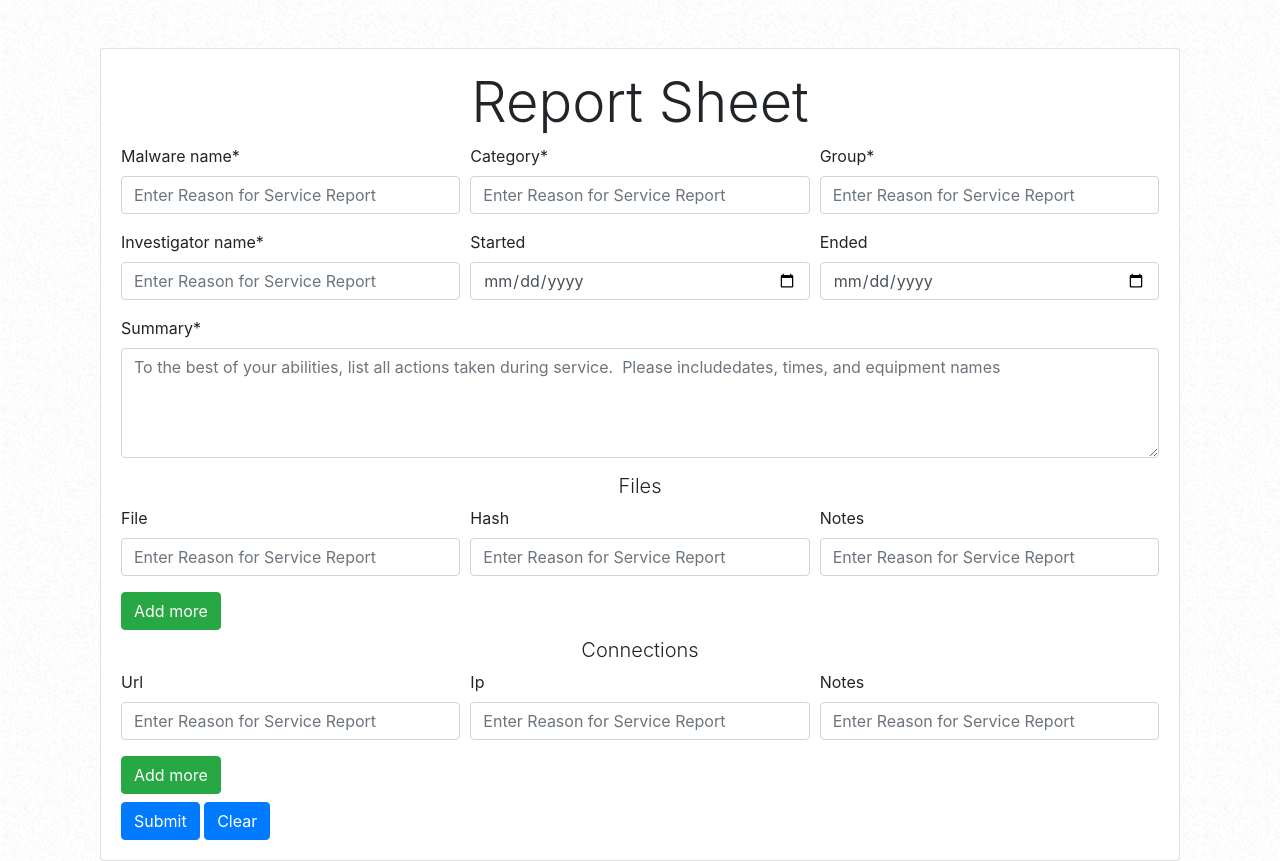
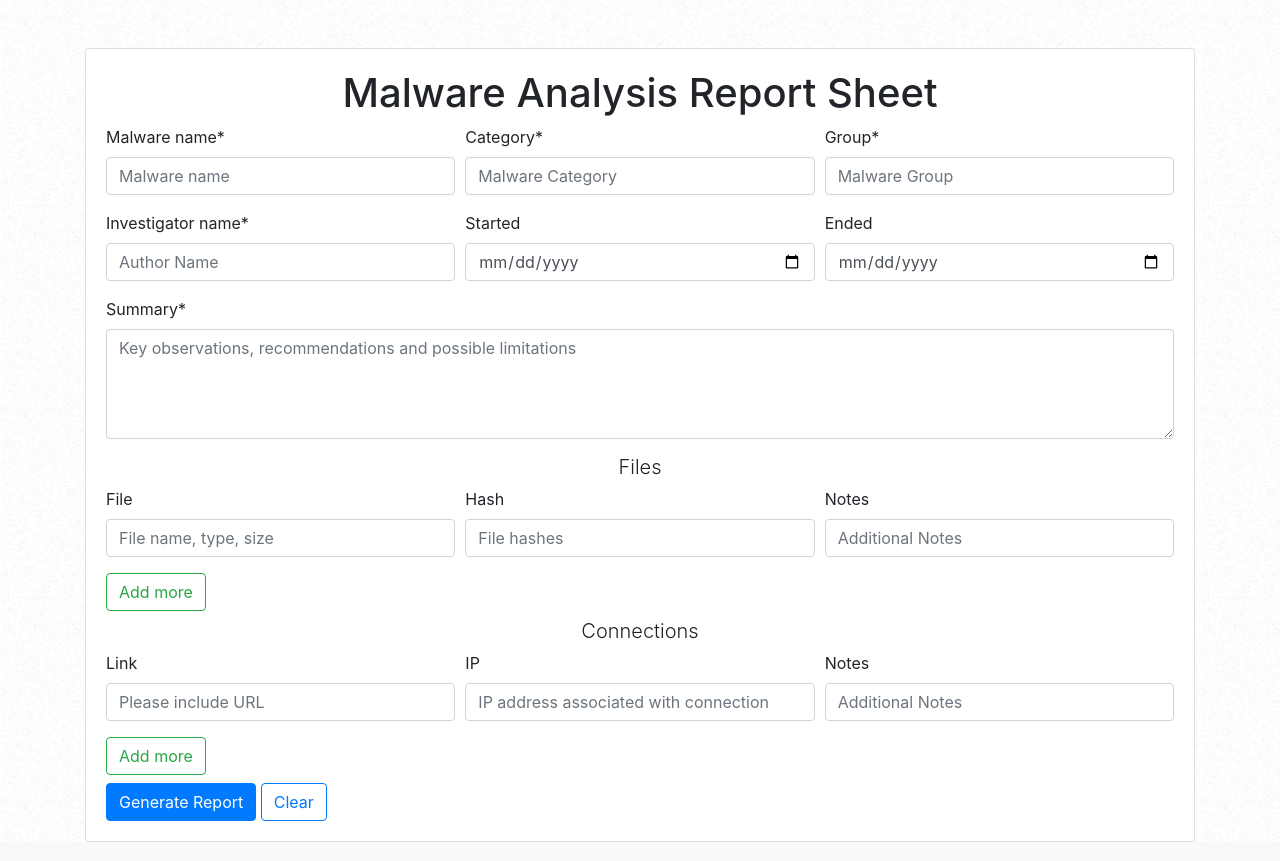
Before and after one commit to Jam-Iko/pseudonymization-form-django, a Django app: page /create/ in a window 1280 px wide. Shown: the part 48-909 px from the top of the page. Run offline with Django 3.2, Linux system fonts and the light colour scheme; data that the repository does not hold is empty; parts of the project's set-up code (start-up, migrations or seed data) failed here and were passed over; some libraries are stand-ins or nearby versions.

Commit message:
Working version

```diff
--- a/app/report/forms.py
+++ b/app/report/forms.py
@@ -9,7 +9,7 @@ from django.utils import timezone
 
 class ReportCreateForm(forms.ModelForm):
     url = "create-report-view"
-    title = "Report Sheet"
+    title = "Malware Analysis Report Sheet"
 
     class Meta:
         model = ReportModel
@@ -25,19 +25,19 @@ class ReportCreateForm(forms.ModelForm):
         widgets = {
             'malware_name': forms.TextInput(attrs={
                 'class': 'form-control',
-                'placeholder': 'Enter Reason for Service Report'
+                'placeholder': 'Malware name'
             }),
             'category': forms.TextInput(attrs={
                 'class': 'form-control',
-                'placeholder': 'Enter Reason for Service Report'
+                'placeholder': 'Malware Category'
             }),
             'group': forms.TextInput(attrs={
                 'class': 'form-control',
-                'placeholder': 'Enter Reason for Service Report'
+                'placeholder': 'Malware Group'
             }),
             'investigator_name': forms.TextInput(attrs={
                 'class': 'form-control',
-                'placeholder': 'Enter Reason for Service Report'
+                'placeholder': 'Author Name'
             }),
             'started': forms.DateInput(attrs={
                 'type': 'date'
@@ -48,8 +48,7 @@ class ReportCreateForm(forms.ModelForm):
             'summary': forms.Textarea(attrs={
                 'rows':4,
                 'class': 'form-control',
-                'placeholder': 'To the best of your abilities, list all actions taken during service.  Please include'
-                'dates, times, and equipment names'}),
+                'placeholder': 'Key observations, recommendations and possible limitations'}),
         }
 
     def __init__(self, *args, **kwargs):
@@ -86,15 +85,15 @@ class ReportFilesForm(forms.ModelForm):
         widgets = {
             'file': forms.TextInput(attrs={
                 'class': 'form-control',
-                'placeholder': 'Enter Reason for Service Report'
+                'placeholder': 'File name, type, size'
             }),
             'hash': forms.TextInput(attrs={
                 'class': 'form-control',
-                'placeholder': 'Enter Reason for Service Report'
+                'placeholder': 'File hashes'
             }),
             'notes': forms.TextInput(attrs={
                 'class': 'form-control',
-                'placeholder': 'Enter Reason for Service Report'
+                'placeholder': 'Additional Notes'
             })
         }
 
@@ -125,17 +124,22 @@ class ReportConnectionsForm(forms.ModelForm):
         ]
         widgets = {
             'url': forms.URLInput(attrs={
+                'lable': 'Link',
                 'class': 'form-control',
-                'placeholder': 'Enter Reason for Service Report'
+                'placeholder': 'Please include URL'
             }),
             'ip': forms.TextInput(attrs={
                 'class': 'form-control',
-                'placeholder': 'Enter Reason for Service Report'
+                'placeholder': 'IP address associated with connection'
             }),
             'notes': forms.TextInput(attrs={
                 'class': 'form-control',
-                'placeholder': 'Enter Reason for Service Report'
+                'placeholder': 'Additional Notes'
             })
+        }
+        labels = {
+            'url': 'Link',
+            'ip': 'IP'
         }
 
     def __init__(self, *args, **kwargs):
--- a/app/report/templates/report/forms/template.html
+++ b/app/report/templates/report/forms/template.html
@@ -35,8 +35,8 @@
       <tbody>
           <tr>
             <td>{{investigator_name}}</td>
-            <td>{{started.strftime('%Y-%m-%d')}}</td>
-            <td>{{ended.strftime('%Y-%m-%d')}}</td>
+            <td>{{started}}</td>
+            <td>{{ended}}</td>
           </tr>
       </tbody>
     </table>
--- a/app/report/templates/report/report-create.html
+++ b/app/report/templates/report/report-create.html
@@ -1,14 +1,14 @@
 {% extends 'report/base.html' %}
 {% load static %}
 
-{% block title %} {{ form.title }} {% endblock %}
+{% block title %} {{ report.title }} {% endblock %}
 
 {% block content %}
 
-<div class="container">
+
 <div class="card mt-5">
     <div class="card-body">
-            <h1 class="display-4 text-center">{{ report.title }}</h1>
+        <h1 class="text-center">{{ report.title }}</h1>
         <form method="post">
             {% csrf_token %}
             {% load crispy_forms_tags %}
@@ -21,7 +21,7 @@
                     {% crispy form %}
                 </div>
                 {% endfor %}
-                    <button id="add-file-form" type="button" class="btn btn-success mb-2">Add more</button>
+                <button id="add-file-form" type="button" class="btn btn-outline-success mb-2">Add more</button>
             </div>
             <h1 class="lead text-center"> Connections </h1>
             <div id="conns-form-container">
@@ -31,14 +31,14 @@
                     {% crispy form %}
                 </div>
                 {% endfor %}
-                    <button id="add-conn-form" type="button" class="btn btn-success mb-2">Add more</button>
+                <button id="add-conn-form" type="button" class="btn btn-outline-success mb-2">Add more</button>
             </div>
-                <input type="submit" class="btn btn-primary my-2 my-sm-0">
-                <a class="btn btn-primary my-2 my-sm-0" href="{% url 'create-report-view' %}">Clear</a>
+            <input type="submit" value="Generate Report" class="btn btn-primary my-2 my-sm-0">
+            <a class="btn btn-outline-primary my-2 my-sm-0" href="{% url 'create-report-view' %}">Clear</a>
         </form>
     </div>
 </div>
-</div>
+
 
 {% endblock %}
 
--- a/app/report/views.py
+++ b/app/report/views.py
@@ -14,6 +14,7 @@ import base64
 import os
 import requests
 import json
+import pendulum
 
 _EVENT_ID = os.getenv("EVENT_ID", None)
 _AWS_ACCESS_KEY = os.getenv("AWS_ACCESS_KEY", None)
@@ -37,13 +38,13 @@ def reportcreateview(request):
                 filesform.save()
                 connectionsform.save()
             data = pre_process(report, filesform.cleaned_data, connectionsform.cleaned_data)
-            api_result = send_api(json.dumps(data))
-            if api_result.status == 200:
-                pdf = run_template(data)
-                return FileResponse(pdf, as_attachment=True, filename='report.pdf')
-            else:
-                print("API FAILED")
-            return redirect('index-view')
+            print(pendulum.now())
+            api_result = send_api(data)
+            print(pendulum.now())
+            pdf = run_template(data)
+            print(pendulum.now())
+            return FileResponse(pdf, as_attachment=True, filename='report.pdf')
+        return redirect('index-view')
     else:
         filesform = FilesFormSet()
         connectionsform = ConnectionsFormSet()
@@ -63,7 +64,7 @@ def send_api(data):
                         aws_region='us-west-2',
                         aws_service='execute-api')
     headers = {'Content-Type': 'application/json'}
-    response = requests.post(f'{_REST_API}/dev/api/{_EVENT_ID}/generate_report/',
+    response = requests.post(f'{_REST_API}/exploit/api/{_EVENT_ID}/generate_report/',
                             auth=auth, headers=headers, json=data)
     return response
 
@@ -71,12 +72,29 @@ def send_api(data):
 def pre_process(report_obj, files, connections):
     url = f"{_BASE_URL}/image/mdv/{_EVENT_ID}/{report_obj.id}/report.pdf"
     qr_png = generate_qr(url)
-    report = model_to_dict(report_obj, fields=[field.name for field in report_obj._meta.fields])
-    report['files'] = files
-    report['connections'] = connections
-    report['qr_png'] = qr_png
-    report['report_id'] = report_obj.id
-    return report
+    data = {}
+    started_str = str(report_obj.started).split(" ")[0]
+    ended_str = str(report_obj.ended).split(" ")[0]
+    data['malware_name'] = report_obj.malware_name
+    data['category'] = report_obj.category
+    data['group'] = report_obj.group
+    data['investigator_name'] = report_obj.investigator_name
+    data['summary'] = report_obj.summary
+    data['started'] = started_str
+    data['ended'] = ended_str
+    for file in files:
+        del file['report']
+        del file['id']
+        del file['DELETE']
+    for conn in connections:
+        del conn['report']
+        del conn['id']
+        del conn['DELETE']
+    data['files'] = files
+    data['connections'] = connections
+    data['qr_png'] = qr_png
+    data['report_id'] = str(report_obj.id)
+    return data
 
 
 def run_template(report):
```
Also changed, not shown: app/report/templates/report/forms/report.html (+34 -13 lines), 2 other files. Lines whose indentation alone changed are shown as unchanged.
